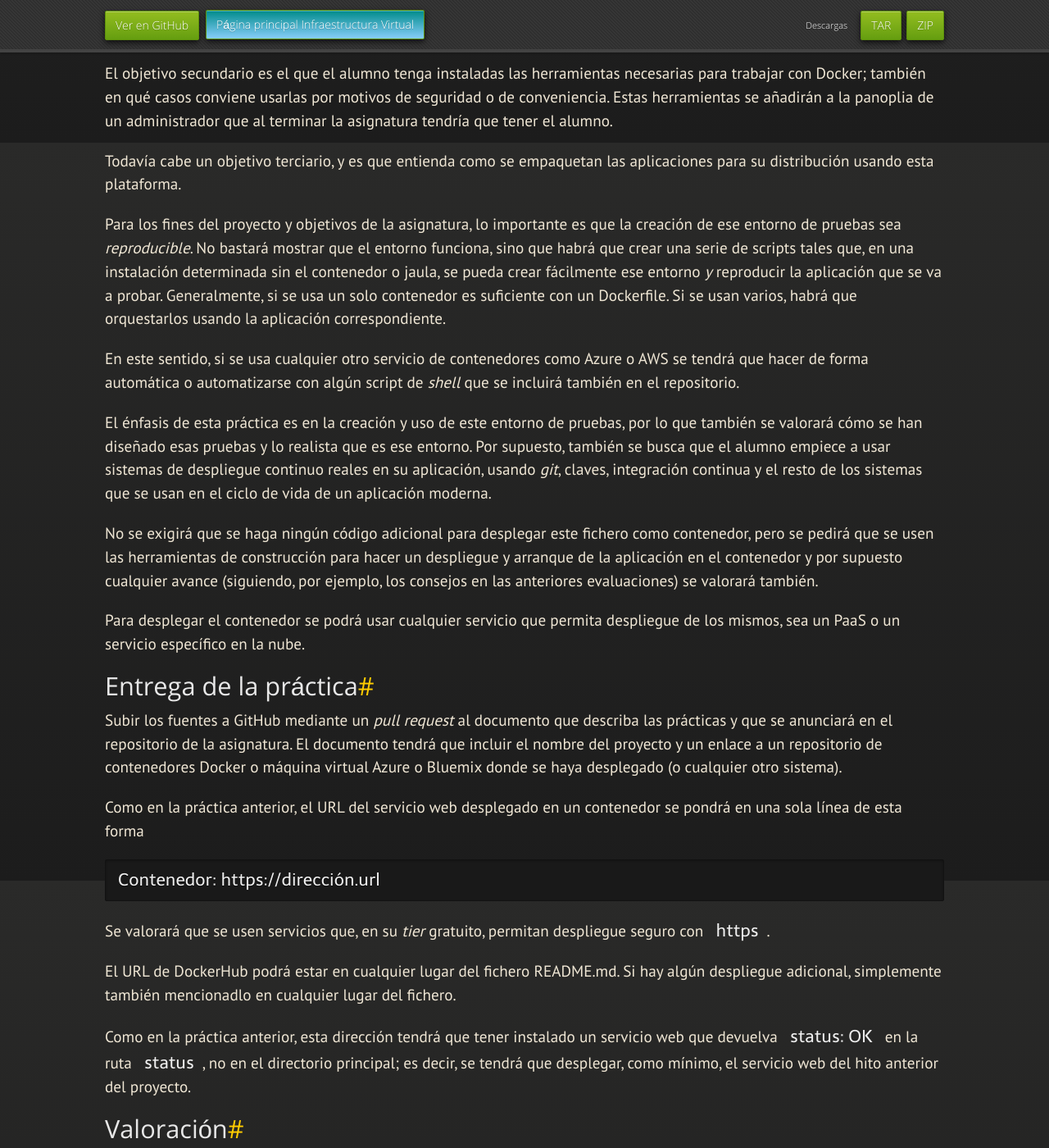
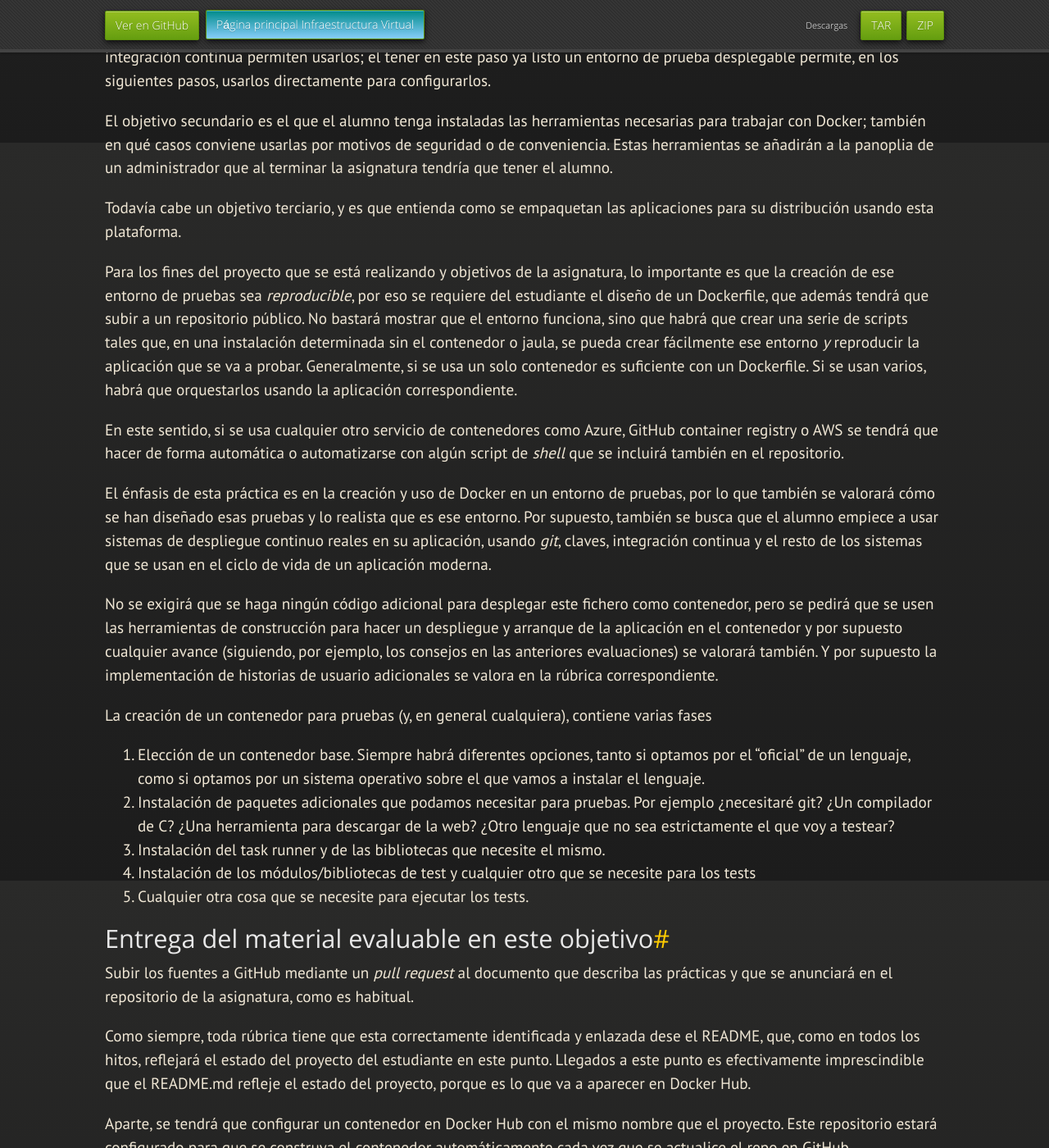
Before and after one commit to JJ/IV, a Jekyll site: the page built from documentos/proyecto/5.Docker.md, in a window 1280 px wide and 1400 px high, scrolled down 726 px. Shown: the whole window at 82% size. Built offline with Jekyll 4.4.1, drawn with Linux system fonts in a browser that asks for light colours; nearby versions of some CDN libraries; some web fonts are replaced; our own code applies the rules of GitHub Pages for plain Markdown files; some of the changed text lies outside the part shown.

Commit message:
Sync documentos/proyecto/5.Docker.md de master a gh-pages

````diff
--- a/documentos/proyecto/5.Docker.md
+++ b/documentos/proyecto/5.Docker.md
@@ -3,130 +3,140 @@
 
 
 ---
-# Quinto hito: Contenedores para un microservicio
+# Objetivo 5: Creación de un contenedor *para pruebas*
 
-Descripción
------------------
+## Descripción
 
-Un contenedor es una de las formas estándar hoy en día para desplegar
-un microservicio en la nube.
+Un contenedor es una de las formas estándar hoy en día para crear
+despliegues repetibles de cualquier tipo de aplicación, desde test a
+microservicios.
+
 En esta práctica se trata de diseñar, usando Docker, un contenedor o
-contenedores con el que se pueda probar y desplegar fácilmente la
-aplicación que se está diseñando.
+contenedores con el que se puedan ejecutar fácilmente los tests
+unitarios sobre la aplicación que se está diseñando.
 
-Prerrequisitos
---------------------
+## Prerrequisitos
 
-* Haber alcanzado el 70% de los objetivos de las sesiones hasta este hito. En
-el caso de que no se haya hecho, no se calificará este hito del
-proyecto.
+Haber realizado el [objetivo anterior](4.Tests).
 
-* Haber superado el [hito anterior](4.PaaS).
-
-Explicación
-----------------
+## Explicación
 
 El principal objetivo del uso de Docker u otra infraestructura de
 contenedores es aislar la ejecución de una aplicación de forma que sea
 mucho más fácil desplegarla, incluyendo los datos y el estado en el
 que se encuentre en un momento determinado; también permite crear
 fácilmente infraestructuras que se pueden reproducir en cualquier
-instalación en la nube. Además de usarse para entorno de prueba, se
-puede usar también como entorno de producción, en caso necesario, por
-ejemplo, *taperizando* la aplicación de forma que se pueda desplegar
-con seguridad en cualquier entorno IaaS donde esté instalado un gestor
-de contenedores o permita directamente el despliegue de
-contenedores. De hecho, los PaaS usan docker (o algún tipo de
-infraestructura similar) para crear contenedores con los que se
-ejecutan las aplicaciones.
+servicio o proveedor en la nube. Además de usarse para entorno de
+prueba, se puede usar también como entorno de producción, en caso
+necesario, por ejemplo, *taperizando* la aplicación de forma que se
+pueda desplegar con seguridad en cualquier entorno IaaS donde esté
+instalado un gestor de contenedores o permita directamente el
+despliegue de contenedores. De hecho, los PaaS usan Docker (o algún
+tipo de infraestructura similar) para crear contenedores con los que
+se ejecutan las aplicaciones. En este hito, sin embargo, nos vamos a
+centrar en la creación de entornos de prueba, ya que la mayoría de los
+servicios de integración continua permiten usarlos; el tener en este
+paso ya listo un entorno de prueba desplegable permite, en los
+siguientes pasos, usarlos directamente para configurarlos.
 
-El objetivo secundario es el que el alumno tenga instaladas las
-herramientas necesarias para trabajar con Docker; también en qué casos
-conviene usarlas por motivos de seguridad o de conveniencia. Estas herramientas se
-añadirán a la panoplia de un administrador que al terminar
-la asignatura tendría que tener el alumno.
+El objetivo secundario es el que el alumno tenga instaladas las herramientas
+necesarias para trabajar con Docker; también en qué casos conviene usarlas por
+motivos de seguridad o de conveniencia. Estas herramientas se añadirán a la
+panoplia de un administrador que al terminar la asignatura tendría que tener el
+alumno.
 
 Todavía cabe un objetivo terciario, y es que entienda como se
 empaquetan las aplicaciones para su distribución usando esta
 plataforma.
 
-Para los fines del proyecto y objetivos de la asignatura, lo
-importante es que la creación de ese entorno de pruebas sea
-*reproducible*. No bastará mostrar que el entorno funciona, sino que
-habrá que crear una serie de scripts tales que, en una instalación
-determinada sin el contenedor o jaula, se pueda crear fácilmente ese
-entorno *y* reproducir la aplicación que se va a probar. Generalmente,
-si se usa un solo contenedor es suficiente con un Dockerfile. Si se
-usan varios, habrá que orquestarlos usando la aplicación
-correspondiente.
+Para los fines del proyecto que se está realizando y objetivos de la asignatura,
+lo importante es que la creación de ese entorno de pruebas sea *reproducible*,
+por eso se requiere del estudiante el diseño de un Dockerfile, que además tendrá
+que subir a un repositorio público. No bastará mostrar que el entorno funciona,
+sino que habrá que crear una serie de scripts tales que, en una instalación
+determinada sin el contenedor o jaula, se pueda crear fácilmente ese entorno *y*
+reproducir la aplicación que se va a probar. Generalmente, si se usa un solo
+contenedor es suficiente con un Dockerfile. Si se usan varios, habrá que
+orquestarlos usando la aplicación correspondiente.
 
 En este sentido, si se usa cualquier otro servicio de contenedores
-como Azure o AWS se tendrá que hacer de forma automática o
-automatizarse con algún script de *shell* que se incluirá también en
-el repositorio.
+como Azure, GitHub container registry o AWS se tendrá que hacer de
+forma automática o automatizarse con algún script de *shell* que se
+incluirá también en el repositorio.
 
-El énfasis de esta práctica es en la creación y uso de este entorno de
-pruebas, por lo que también se valorará cómo se han diseñado esas
-pruebas y lo realista que es ese entorno. Por supuesto, también se
-busca que el alumno empiece a usar sistemas de despliegue continuo reales en su
-aplicación, usando *git*, claves, integración continua y el resto de
-los sistemas que se usan en el ciclo de vida de un aplicación moderna.
+El énfasis de esta práctica es en la creación y uso de Docker en un entorno de
+pruebas, por lo que también se valorará cómo se han diseñado esas pruebas y lo
+realista que es ese entorno. Por supuesto, también se busca que el alumno
+empiece a usar sistemas de despliegue continuo reales en su aplicación, usando
+*git*, claves, integración continua y el resto de los sistemas que se usan en el
+ciclo de vida de un aplicación moderna.
 
 No se exigirá que se haga ningún código adicional para desplegar este
 fichero como contenedor, pero se pedirá que se usen las herramientas
 de construcción para hacer un despliegue y arranque de la aplicación
 en el contenedor y por supuesto cualquier avance (siguiendo, por
 ejemplo, los consejos en las anteriores evaluaciones) se valorará
-también.
+también. Y por supuesto la implementación de historias de usuario
+adicionales se valora en la rúbrica correspondiente.
 
-Para desplegar el contenedor se podrá usar cualquier servicio que
-permita despliegue de los mismos, sea un PaaS o un servicio específico
-en la nube.
+La creación de un contenedor para pruebas (y, en general cualquiera),
+contiene varias fases
 
-Entrega de la práctica
---------------------------------
+1. Elección de un contenedor base. Siempre habrá diferentes opciones,
+   tanto si optamos por el "oficial" de un lenguaje, como si optamos
+   por un sistema operativo sobre el que vamos a instalar el lenguaje.
+2. Instalación de paquetes adicionales que podamos necesitar para
+   pruebas. Por ejemplo ¿necesitaré git? ¿Un compilador de C? ¿Una
+   herramienta para descargar de la web? ¿Otro lenguaje que no sea
+   estrictamente el que voy a testear?
+3. Instalación del task runner y de las bibliotecas que necesite el
+   mismo.
+4. Instalación de los módulos/bibliotecas de test y cualquier otro que
+   se necesite para los tests
+5. Cualquier otra cosa que se necesite para ejecutar los tests.
+
+## Entrega del material evaluable en este objetivo
 
 Subir los fuentes a GitHub mediante un *pull request* al documento que
 describa las prácticas y que se anunciará en el repositorio de la
-asignatura. El documento tendrá que incluir el nombre del proyecto y
-un enlace a un repositorio de contenedores Docker o máquina virtual
-Azure o Bluemix donde se haya desplegado (o cualquier otro sistema).
+asignatura, como es habitual.
 
-Como en la práctica anterior, el URL del servicio web desplegado en un contenedor se pondrá en una sola línea de esta forma
+Como siempre, toda rúbrica tiene que esta correctamente identificada y
+enlazada dese el README, que, como en todos los hitos, reflejará el
+estado del proyecto del estudiante en este punto. Llegados a este
+punto es efectivamente imprescindible que el README.md refleje el
+estado del proyecto, porque es lo que va a aparecer en Docker Hub.
 
-	Contenedor: https://dirección.url
+Aparte, se tendrá que configurar un contenedor en Docker Hub con el
+mismo nombre que el proyecto. Este repositorio estará configurado para
+que se construya el contenedor automáticamente cada vez que se
+actualice el repo en GitHub.
 
-Se valorará que se usen servicios que, en su *tier* gratuito, permitan
-despliegue seguro con `https`.
+El contenedor se va a testear de la manera siguiente
 
-El URL de DockerHub podrá estar en cualquier lugar del fichero
-README.md. Si hay algún despliegue adicional, simplemente también
-mencionadlo en cualquier lugar del fichero.
+* Se descarga el repositorio del estudiante
+* Se hace
 
-Como en la práctica anterior, esta dirección tendrá que tener
-instalado un servicio web que devuelva `status: OK` en la ruta
-`status`, no en el directorio principal; es decir, se
-tendrá que desplegar, como mínimo, el servicio web del hito anterior
-del proyecto.
+```shell
+docker run -t -v `pwd`:/test nick-estudiante/nombre-del-repo
+```
 
-Valoración
---------------
+Que ejecutará los tests, y los tests deben pasar.
 
-* 3 puntos: Contenedor desplegado, incluyendo un punto si se ha
-  desplegado en más de una plataforma.
-* 1 punto: descripción de los pasos necesarios para desplegarlo y
-  automatización de los mismos.
-* 2 puntos: Dockerfile y otros ficheros de despliegue de la aplicación
-  en funcionamiento y siguiendo todas las buenas prácticas, incluyendo el usado en el despliegue. Se valorará
-  especialmente que el entorno se pueda descargar con una sola orden
-  de [DockerHub](http://hub.docker.com).
-* 2 puntos: documentación correcta del (o de los) Dockerfile(s).
-* 2 puntos: concedidos por originalidad de la aplicación, grado de
-  terminación, utilidad para la asignatura, originalidad de las
-  herramientas usadas o sistema operativo, cantidad de trabajo
-  invertido, publicación del contenedor. También por uso de sistemas
-  de contenedores alternativos y complicación del proyecto.
+Si por cualquier razón no se ha podido usar en Docker Hub el mismo
+nick que en GitHub, se creará un fichero `DOCKER_USER` en el
+directorio principal con el mismo.
 
-Si la aplicación no funciona o no están los fuentes publicados, *la
-  práctica estará suspensa*. Si no hay constancia en issues o commits
-  del trabajo de uno de los miembros del equipo, también.
+## Objetivos a alcanzar
+
+1. Saber elegir un contenedor base.
+2. Crear correctamente un contenedor para testear, que haga uso de los gestores
+   de tareas y funcione correctamente.
+3. Automatizar la actualización del contenedor en Docker Hub y/o otro registro.
+4. Hacerlo todo usando buenas prácticas: hito/PMV correspondiente (o parte de él),
+   issues y demás.
+
+## Valoración
+
+El alcanzar este objetivo avanzará, en principio, 7.5% de la puntuación de este
+apartado.
````
